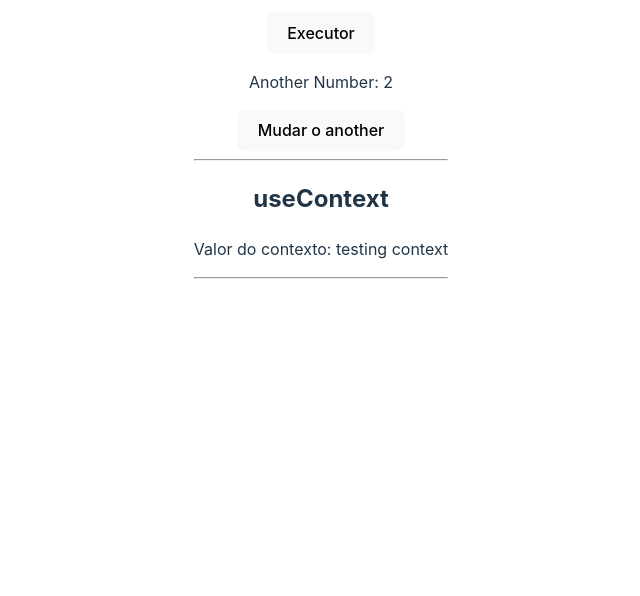
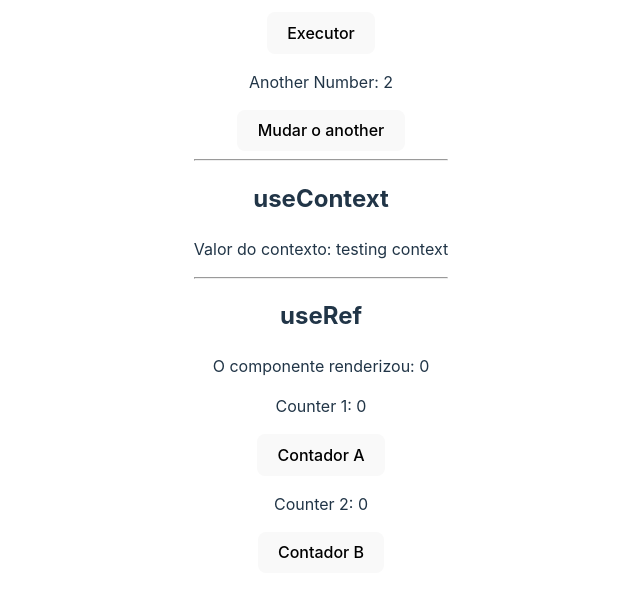
Before and after one commit to Matlima/HooksReact, a React (Vite) app: page / in a window 1280 px wide. Shown: the part 912-1508 px from the top of the page, without its empty margins (319-959 px from the left). Built offline with nearby package versions, Linux system fonts and the light colour scheme.

Commit message:
Finalizando a introdução de useRef

```diff
--- a/src/components/HookUseRef.jsx
+++ b/src/components/HookUseRef.jsx
@@ -1,8 +1,25 @@
 import React from 'react'
+import { useEffect, useState, useRef } from 'react'
 
 const HookUseRef = () => {
+  // 1 0 useRef
+  const numberRef = useRef(0);
+  const [counter, setCounter] = useState(0);
+  const [counterB, setCounterB] = useState(0);
+
+  useEffect(() => {
+    numberRef.current = numberRef.current + 1;
+  });
+
   return (
-    <div>HookUseRef</div>
+    <div>
+      <h2>useRef</h2>
+      <p>O componente renderizou: {numberRef.current}</p>
+      <p>Counter 1: {counter}</p>
+      <button onClick={() => setCounter(counter + 1)}>Contador A</button>
+      <p>Counter 2: {counterB}</p>
+      <button onClick={() => setCounterB(counterB + 1)}>Contador B</button>
+    </div>
   )
 }
 
--- a/src/routes/Home.jsx
+++ b/src/routes/Home.jsx
@@ -8,6 +8,7 @@
 
 import { useContext } from "react";
 import { SomeContext } from "../components/HookUseContext";
+import HookUseRef from "../components/HookUseRef";
 
 
 const Home = () => {
@@ -22,6 +23,7 @@
       <h2>useContext</h2>
       <p>Valor do contexto: {contextValue}</p>
       <hr />
+      <HookUseRef />
     </div>
   );
 }
```
